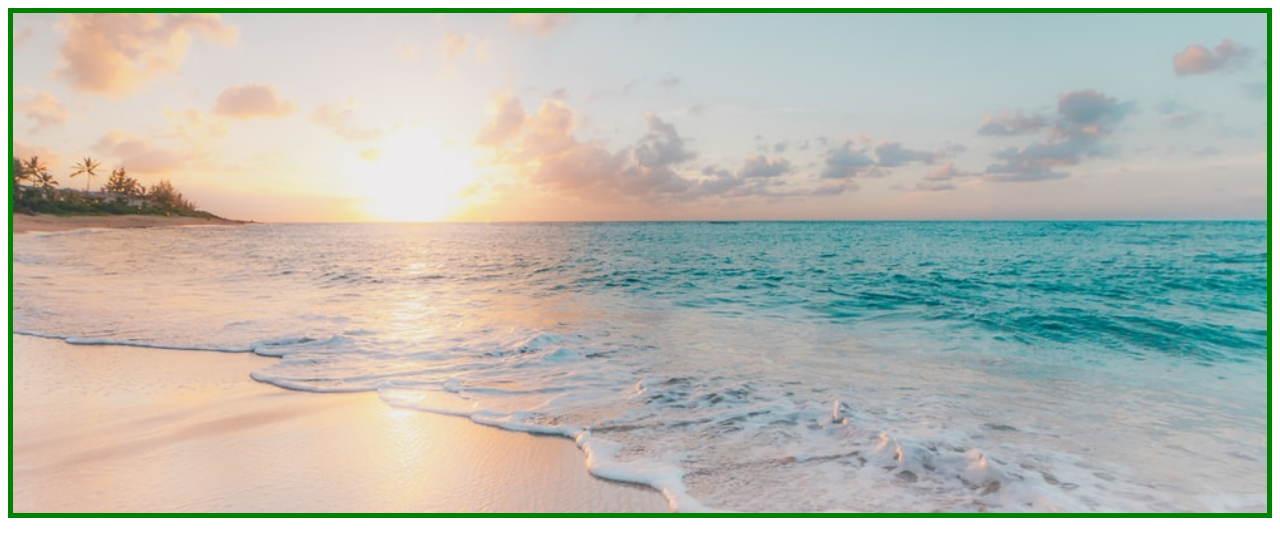
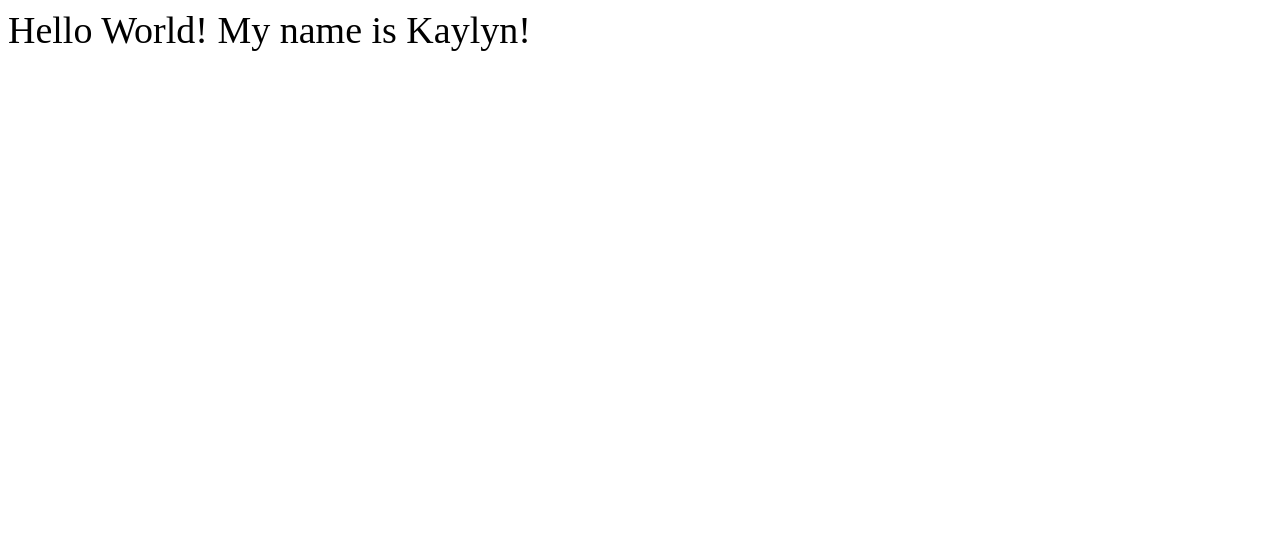
Before and after one commit to cge1023/Core-HTML-CSS, a plain HTML site: page index.html in a window 1280 px wide. Drawn offline with Linux system fonts and the light colour scheme.

Commit message:
block-display vs inline-display

```diff
--- a/index.html
+++ b/index.html
@@ -2,14 +2,27 @@
 
 <html>
     <head>
-        <title>Background Image</title>
+        <title>display</title>
         <meta charset="utf-8">
-        <link rel="stylesheet" href="css/styles.css">
+        <style>
+            body {
+                font-size: 38px;
+            }
+
+            i {
+                display: block;
+                /* block display는 새로운 줄에 가려고 하는 속성 */
+            }
+
+            div {
+                display: inline;
+                /* inline display는 딱 필요한 만큼만 가로길이 차지 */
+            }
+        </style>
     </head>
 
     <body>
-        <div class="div1">
-
-        </div>
+        <div>Hello World!</div>
+        <div>My name is Kaylyn!</div>
     </body>
 </html>
```
